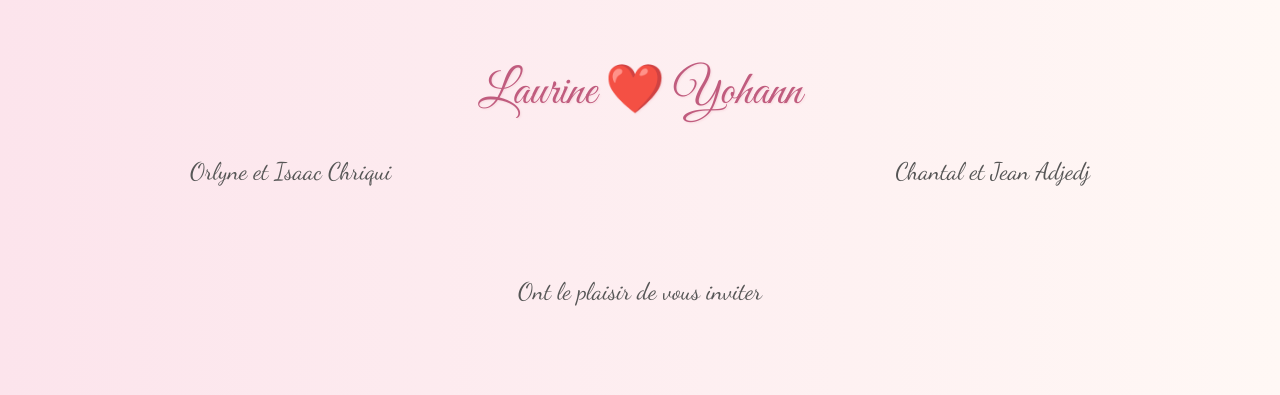
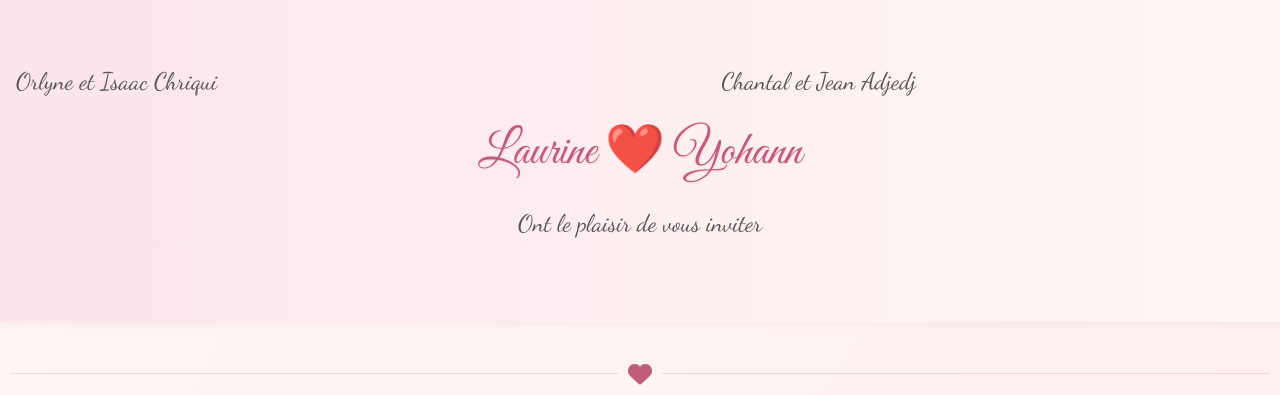
Before and after one commit to yohannadjedj-web/FairePartSaveTheDate, a plain HTML site: page index.html in a window 1280 px wide. Shown: the top 395 px of the page. Drawn offline with nearby package versions, Linux system fonts and the light colour scheme.

Commit message:
Ajout element en haut

```diff
--- a/index.html
+++ b/index.html
@@ -278,7 +278,7 @@
             display: flex;
             justify-content: space-between;
             max-width: 900px;
-            margin: 2rem auto 0;
+            /* margin: 2rem auto 0; */
             opacity: 0;
             animation: fadeIn 2s ease forwards 2.2s;
         }
@@ -287,14 +287,15 @@
         .invite-line {
             font-size: 1.5rem;
             /* color: #5a4c4d; */
-            line-height: 1.8;
+            /* line-height: 1.8; */
             /* background: rgba(255, 248, 247, 0.95); */
             /* border: 2px solid #f5c1d0; */
             /* border-radius: 25px; */
-            padding: 2rem 3rem;
+            /* padding-bottom: 10%; */
+            /* padding: 2rem 3rem; */
             display: inline-block;
             max-width: 700px;
-            margin: 3rem auto 0;
+            margin: 1rem auto 0;
             /* box-shadow: 0 12px 30px rgba(192, 92, 126, 0.15); */
             text-align: center;
             opacity: 0;
@@ -305,15 +306,17 @@
 
 <body>
     <header class="text-center animate__animated animate__fadeInDown">
+        <div class="families">
+            <div class="family family-left">Orlyne et Isaac Chriqui</div>
+            <div class="family family-right">Chantal et Jean Adjedj</div>
+        </div>
+        <br>
         <h1>
             <span class="prenom laurine">Laurine</span>
             <span class="heart">❤️</span>
             <span class="prenom yohann">Yohann</span>
         </h1>
-        <div class="families">
-            <div class="family family-left">Orlyne et Isaac Chriqui</div>
-            <div class="family family-right">Chantal et Jean Adjedj</div>
-        </div>
+
 
         <p class="invite-line">
             Ont le plaisir de vous inviter<br>
```
